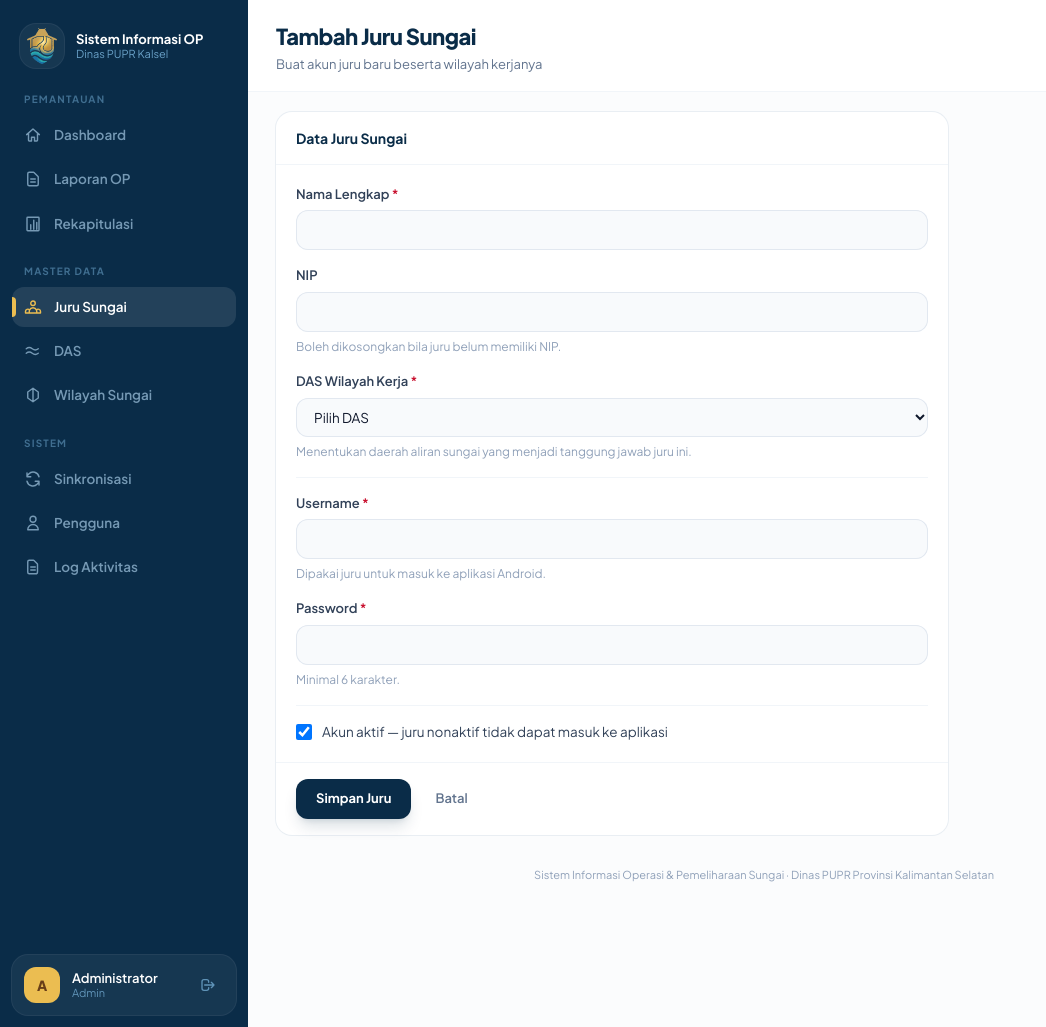
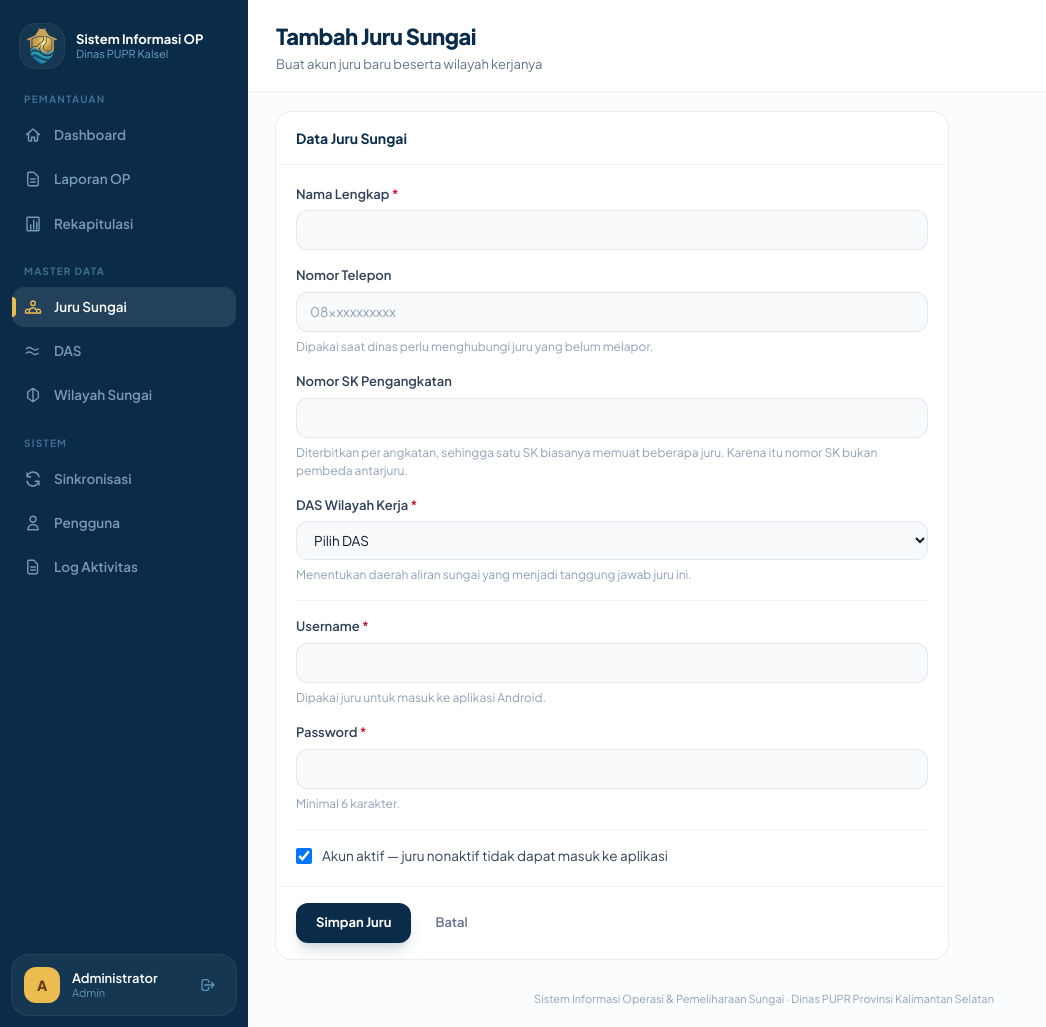
Before and after one commit to khatami99/river-op, a Laravel app: page /juru/create in a window 1280 px wide. Shown: the whole page, without its empty margins (0-1046 px from the left). Run offline with Laravel 12, Linux system fonts and the light colour scheme; a user stored in the database is signed in; data comes from the database, SQL or seed files in the repository; style sheets or scripts are compiled from the project's sources; parts of the project's set-up code (start-up, migrations or seed data) failed here and were passed over.

Commit message:
fix: juru sungai bukan PNS, NIP diganti telepon dan nomor SK
Juru sungai adalah tenaga non-PNS sehingga tidak punya NIP. Kolom itu dulu
ditambahkan tanpa dasar: blangko OP resmi pun tidak pernah memintanya, kepalanya
hanya menanyakan siapa yang melakukan inspeksi lalu ditutup tanda tangan
bernama. Di sistem, NIP juga tidak pernah mengerjakan apa pun -- hanya
ditampilkan dan ikut ter-export, sedangkan login memakai username.

Gantinya dua hal yang benar-benar mereka punya. Nomor telepon berguna tepat
pada momen dinas hendak menagih juru yang belum melapor, sehingga ditaruh di
halaman detail dan ikut pada export daftar belum melapor -- bukan di tabel
daftar, sebab nomor telepon tidak membantu mengenali orang.

Nomor SK pengangkatan diterbitkan per angkatan per tahun sehingga satu SK
memuat beberapa juru. Karena itu SK menandai angkatan, bukan orang, dan sengaja
hanya muncul di halaman detail.

Yang membedakan juru di mata dinas adalah nama dan DAS wilayah kerjanya --
"juru Kintap" -- dan keduanya sudah ada di tabel. Kolom NIP karena itu dicabut
dari daftar juru, tabel juru belum melapor, dan export laporan.

Co-Authored-By: Claude Opus 5 <noreply@anthropic.com>

```diff
--- a/app/Http/Controllers/AuthController.php
+++ b/app/Http/Controllers/AuthController.php
@@ -36,7 +36,7 @@ class AuthController extends Controller
             'user' => [
                 'id' => $juruSungai->id,
                 'nama' => $juruSungai->nama,
-                'nip' => $juruSungai->nip,
+                'no_telepon' => $juruSungai->no_telepon,
                 'username' => $juruSungai->username,
                 'das_id' => $juruSungai->das_id,
                 'nama_das' => $juruSungai->das?->nama_das,
--- a/app/Http/Controllers/Web/DasWebController.php
+++ b/app/Http/Controllers/Web/DasWebController.php
@@ -64,7 +64,7 @@ class DasWebController extends Controller
                 'url_tambah_juru' => $bolehTambahJuru ? route('juru.create', ['das_id' => $d->id]) : null,
                 'daftar_juru' => $d->juruSungai->map(fn ($j) => [
                     'nama' => $j->nama,
-                    'nip' => $j->nip ?: $j->username,
+                    'telepon' => $j->no_telepon ?: '-',
                     'inisial' => mb_strtoupper(mb_substr($j->nama, 0, 1)),
                     'url' => route('juru.show', $j),
                 ])->values(),
--- a/app/Http/Controllers/Web/JuruSungaiWebController.php
+++ b/app/Http/Controllers/Web/JuruSungaiWebController.php
@@ -18,7 +18,8 @@ class JuruSungaiWebController extends Controller
             ->when($request->filled('cari'), function ($q) use ($request) {
                 $cari = $request->string('cari')->toString();
                 $q->where(fn ($sub) => $sub->where('nama', 'like', "%{$cari}%")
-                    ->orWhere('nip', 'like', "%{$cari}%")
+                    ->orWhere('no_telepon', 'like', "%{$cari}%")
+                    ->orWhere('nomor_sk', 'like', "%{$cari}%")
                     ->orWhere('username', 'like', "%{$cari}%"));
             })
             ->when($request->filled('das_id'), fn ($q) => $q->where('das_id', $request->integer('das_id')))
@@ -135,7 +136,8 @@ class JuruSungaiWebController extends Controller
     {
         return $request->validate([
             'nama' => ['required', 'string', 'max:100'],
-            'nip' => ['nullable', 'string', 'max:30'],
+            'no_telepon' => ['nullable', 'string', 'max:25'],
+            'nomor_sk' => ['nullable', 'string', 'max:100'],
             'username' => [
                 'required', 'string', 'max:50',
                 Rule::unique('juru_sungai', 'username')->ignore($juru?->id)->whereNull('deleted_at'),
@@ -143,7 +145,8 @@ class JuruSungaiWebController extends Controller
             'password' => [$juru ? 'nullable' : 'required', 'string', 'min:6', 'max:255'],
             'das_id' => ['required', 'exists:das,id'],
         ], [], [
-            'nip' => 'NIP',
+            'no_telepon' => 'nomor telepon',
+            'nomor_sk' => 'nomor SK',
             'das_id' => 'DAS',
         ]);
     }
--- a/app/Http/Controllers/Web/LaporanWebController.php
+++ b/app/Http/Controllers/Web/LaporanWebController.php
@@ -173,7 +173,7 @@ class LaporanWebController extends Controller
             ->keterangan('Jumlah laporan', (string) $laporan->count())
             ->kosong()
             ->kepala([
-                'Tanggal Inspeksi', 'Juru Sungai', 'NIP', 'DAS', 'Wilayah Sungai', 'Kabupaten',
+                'Tanggal Inspeksi', 'Juru Sungai', 'DAS', 'Wilayah Sungai', 'Kabupaten',
                 'Cuaca', 'Debit Air', 'Jumlah Bangunan', 'Jumlah Temuan',
                 'Temuan Bermasalah', 'Catatan Umum', 'Kendala', 'Disinkronkan',
             ]);
@@ -184,7 +184,6 @@ class LaporanWebController extends Controller
             $tabel->baris([
                 optional($item->tanggal_inspeksi)->format('d/m/Y'),
                 $item->juruSungai?->nama,
-                $item->juruSungai?->nip,
                 $item->das?->nama_das,
                 $item->das?->wilayahSungai?->nama_sungai ?? '',
                 $item->das?->labelKabupaten() ?? '',
--- a/app/Http/Controllers/Web/RekapWebController.php
+++ b/app/Http/Controllers/Web/RekapWebController.php
@@ -73,10 +73,10 @@ class RekapWebController extends Controller
         if ($belum->isNotEmpty()) {
             $tabel->kosong()
                 ->judul('DAFTAR JURU BELUM MELAPOR')
-                ->kepala(['Nama', 'NIP', 'DAS']);
+                ->kepala(['Nama', 'Telepon', 'DAS']);
 
             foreach ($belum as $orang) {
-                $tabel->baris([$orang->nama, $orang->nip, $orang->das?->nama_das]);
+                $tabel->baris([$orang->nama, $orang->no_telepon ?: '-', $orang->das?->nama_das]);
             }
         }
 
--- a/app/Models/JuruSungai.php
+++ b/app/Models/JuruSungai.php
@@ -17,7 +17,8 @@ class JuruSungai extends Authenticatable
     protected $fillable = [
         'das_id',
         'nama',
-        'nip',
+        'no_telepon',
+        'nomor_sk',
         'username',
         'password',
         'aktif',
--- a/resources/js/peta.js
+++ b/resources/js/peta.js
@@ -125,7 +125,7 @@ function tampilkanPanel(d, panel, kosong) {
                 <span class="flex h-8 w-8 shrink-0 items-center justify-center rounded-lg bg-sungai-50 text-[12px] font-extrabold text-sungai-700">${j.inisial}</span>
                 <span class="min-w-0 flex-1">
                     <span class="block truncate text-[13.5px] font-semibold text-slate-800">${j.nama}</span>
-                    <span class="block truncate text-[12px] text-slate-400">${j.nip}</span>
+                    <span class="block truncate text-[12px] text-slate-400">${j.telepon}</span>
                 </span>
             </a>`).join('')
         : '<p class="px-3 py-6 text-center text-[13px] text-slate-400">Belum ada juru bertugas di DAS ini.</p>';
--- a/resources/views/das/show.blade.php
+++ b/resources/views/das/show.blade.php
@@ -91,7 +91,7 @@
                                 </span>
                                 <div class="min-w-0 flex-1">
                                     <p class="truncate text-[13.5px] font-semibold text-slate-800">{{ $orang->nama }}</p>
-                                    <p class="truncate text-[12px] text-slate-400">{{ $orang->nip ?: $orang->username }}</p>
+                                    <p class="truncate text-[12px] text-slate-400">{{ $orang->no_telepon ?: $orang->username }}</p>
                                 </div>
                                 <x-lencana :warna="$orang->aktif ? 'normal' : 'netral'">
                                     {{ $orang->aktif ? 'Aktif' : 'Nonaktif' }}
--- a/resources/views/juru/form.blade.php
+++ b/resources/views/juru/form.blade.php
@@ -26,9 +26,17 @@
                    value="{{ old('nama', $juru->nama) }}" required>
         </x-kolom>
 
-        <x-kolom label="NIP" nama="nip" petunjuk="Boleh dikosongkan bila juru belum memiliki NIP.">
-            <input id="nip" name="nip" type="text" class="{{ $ki }}"
-                   value="{{ old('nip', $juru->nip) }}">
+        <x-kolom label="Nomor Telepon" nama="no_telepon"
+                 petunjuk="Dipakai saat dinas perlu menghubungi juru yang belum melapor.">
+            <input id="no_telepon" name="no_telepon" type="tel" class="{{ $ki }}"
+                   placeholder="08xxxxxxxxxx"
+                   value="{{ old('no_telepon', $juru->no_telepon) }}">
+        </x-kolom>
+
+        <x-kolom label="Nomor SK Pengangkatan" nama="nomor_sk"
+                 petunjuk="Diterbitkan per angkatan, sehingga satu SK biasanya memuat beberapa juru. Karena itu nomor SK bukan pembeda antarjuru.">
+            <input id="nomor_sk" name="nomor_sk" type="text" class="{{ $ki }}"
+                   value="{{ old('nomor_sk', $juru->nomor_sk) }}">
         </x-kolom>
 
         <x-kolom label="DAS Wilayah Kerja" nama="das_id" :wajib="true"
--- a/resources/views/juru/index.blade.php
+++ b/resources/views/juru/index.blade.php
@@ -32,7 +32,7 @@
         <div class="grid gap-3 sm:grid-cols-3">
             <div class="sm:col-span-2">
                 <label class="mb-1 block text-[11px] font-bold uppercase tracking-wider text-slate-400">Pencarian</label>
-                <input type="text" name="cari" value="{{ $filter['cari'] }}" placeholder="Nama, NIP, atau username" class="{{ $kelasInput }}">
+                <input type="text" name="cari" value="{{ $filter['cari'] }}" placeholder="Nama, telepon, atau username" class="{{ $kelasInput }}">
             </div>
             <div>
                 <label class="mb-1 block text-[11px] font-bold uppercase tracking-wider text-slate-400">DAS</label>
@@ -65,7 +65,6 @@
                     <thead>
                         <tr class="bg-slate-50/70 text-left text-[11px] font-bold uppercase tracking-wider text-slate-400">
                             <th class="px-5 py-3">Nama</th>
-                            <th class="px-5 py-3">NIP</th>
                             <th class="px-5 py-3">DAS</th>
                             <th class="px-5 py-3 text-center">Laporan</th>
                             <th class="px-5 py-3">Status</th>
@@ -83,8 +82,7 @@
                                         <span class="font-semibold text-slate-800">{{ $orang->nama }}</span>
                                     </div>
                                 </td>
-                                <td class="px-5 py-3 tabular-nums text-slate-500">{{ $orang->nip ?: '-' }}</td>
-                                <td class="px-5 py-3 text-slate-500">{{ $orang->das?->nama_das ?? '-' }}</td>
+                                                                <td class="px-5 py-3 text-slate-500">{{ $orang->das?->nama_das ?? '-' }}</td>
                                 <td class="px-5 py-3 text-center">
                                     <span class="inline-flex h-6 min-w-6 items-center justify-center rounded-md bg-slate-100 px-1.5 text-[12px] font-bold tabular-nums text-slate-600">
                                         {{ $orang->laporan_op_count }}
--- a/resources/views/juru/show.blade.php
+++ b/resources/views/juru/show.blade.php
@@ -36,7 +36,8 @@
             <dl class="mt-5 space-y-3 border-t border-white/10 pt-4">
                 @php
                     $data = [
-                        'NIP' => $juru->nip ?: '-',
+                        'Nomor Telepon' => $juru->no_telepon ?: '-',
+                        'Nomor SK' => $juru->nomor_sk ?: '-',
                         'Username' => $juru->username,
                         'DAS' => $juru->das?->nama_das ?? '-',
                         'Wilayah Sungai' => $juru->das?->wilayahSungai?->nama_sungai ?? '-',
--- a/resources/views/laporan/show.blade.php
+++ b/resources/views/laporan/show.blade.php
@@ -90,7 +90,7 @@
             <dl class="mt-5 grid grid-cols-2 gap-x-4 gap-y-3.5 border-t border-white/10 pt-4 sm:grid-cols-4">
                 @php
                     $ringkas = [
-                        'NIP' => $laporan->juruSungai?->nip ?: '-',
+                        'Telepon Juru' => $laporan->juruSungai?->no_telepon ?: '-',
                         'Tanggal Inspeksi' => optional($laporan->tanggal_inspeksi)->format('d M Y') ?? '-',
                         'Cuaca' => ucfirst($laporan->cuaca ?? '-'),
                         'Debit Air' => ucfirst($laporan->debit_air ?? '-'),
--- a/resources/views/rekap/index.blade.php
+++ b/resources/views/rekap/index.blade.php
@@ -168,7 +168,7 @@
                     <thead>
                         <tr class="border-t border-slate-100 bg-slate-50/70 text-left text-[11px] font-bold uppercase tracking-wider text-slate-400">
                             <th class="px-5 py-3">Nama</th>
-                            <th class="px-5 py-3">NIP</th>
+                            <th class="px-5 py-3">Telepon</th>
                             <th class="px-5 py-3">DAS</th>
                             <th class="px-5 py-3"></th>
                         </tr>
@@ -184,7 +184,7 @@
                                         <span class="font-semibold text-slate-800">{{ $orang->nama }}</span>
                                     </div>
                                 </td>
-                                <td class="px-5 py-3 tabular-nums text-slate-500">{{ $orang->nip ?: '-' }}</td>
+                                <td class="px-5 py-3 tabular-nums text-slate-500">{{ $orang->no_telepon ?: '-' }}</td>
                                 <td class="px-5 py-3 text-slate-500">{{ $orang->das?->nama_das ?? '-' }}</td>
                                 <td class="whitespace-nowrap px-5 py-3 text-right">
                                     <a href="{{ route('juru.show', $orang) }}"
```
Also changed, not shown: database/seeders/JuruSungaiSeeder.php (+9 -8 lines), tests/DataUji.php (+1 -1 lines), database/migrations/2026_09_07_190000_ganti_nip_juru_dengan_telepon_dan_sk.php (added).
